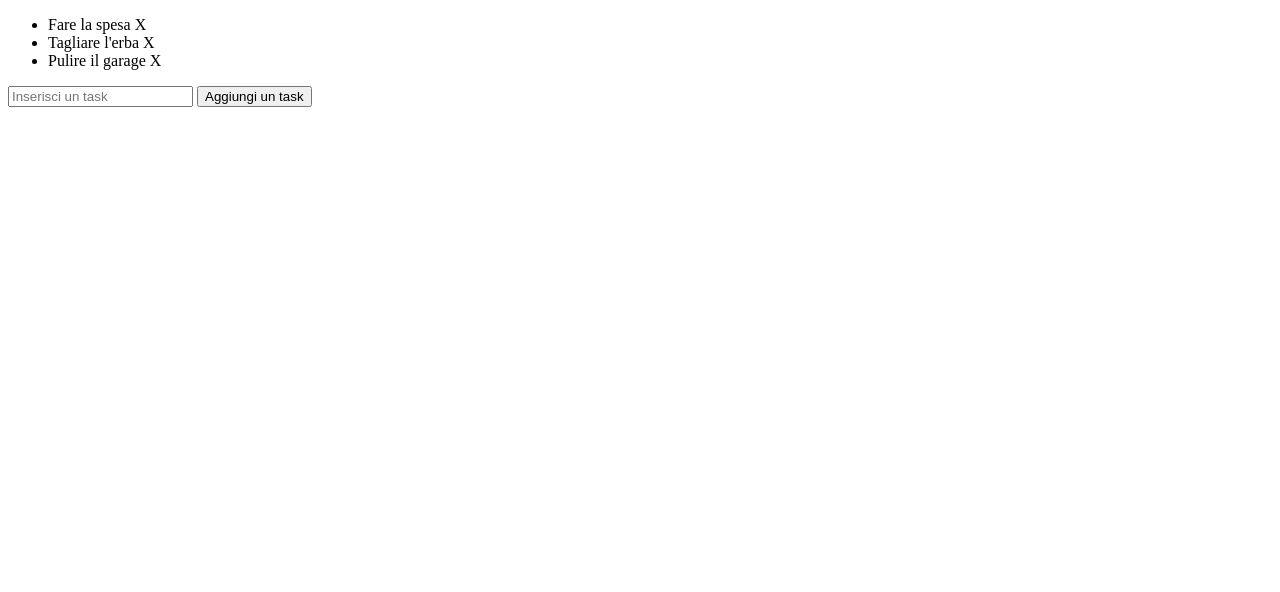
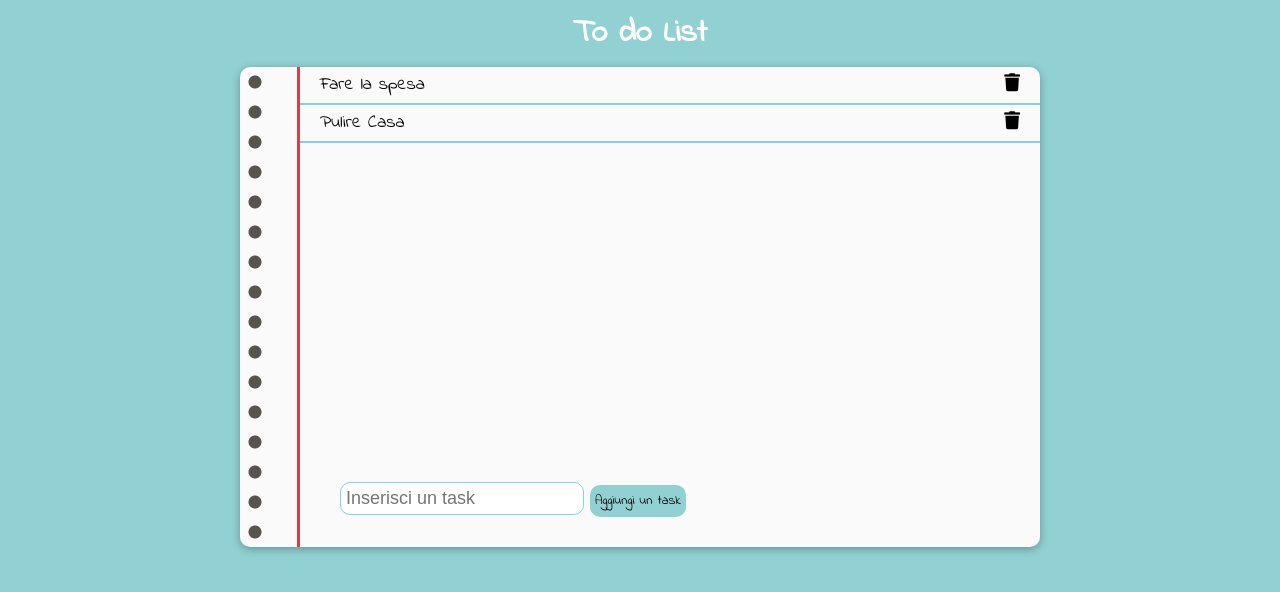
Before and after one commit to filippogarota96/vue-todolist, a plain HTML site: page index.html in a window 1280 px wide. Drawn offline with nearby package versions, Linux system fonts and the light colour scheme.

Commit message:
Stile aggiunto

```diff
--- a/css/style.css
+++ b/css/style.css
@@ -0,0 +1,86 @@
+* {
+  margin: 0;
+  padding: 0;
+  box-sizing: border-box;
+}
+
+body {
+background: #91D1D3;
+font-family: 'Indie Flower', cursive;
+}
+header {
+background-color: tranparent;
+
+}
+.title {
+  width: 30%;
+  margin: auto;
+  text-align: center;
+  padding: 10px 0;
+  color: #fff;
+}
+.container {
+  position: relative;
+  width: 90%;
+  max-width: 800px;
+  min-width: 400px;
+  height: 480px;
+  margin: 0 auto;
+  background: #fafafa;
+  border-radius: 10px;
+  box-shadow: 0 2px 8px rgba(0,0,0,.3);
+  overflow: hidden;
+}
+.container::before {
+  content: '';
+  position: absolute;
+  top: 0; bottom: 0; left: 0;
+  width: 60px;
+  background: radial-gradient(#575450 6px, transparent 7px) repeat-y;
+  background-size: 30px 30px;
+  border-right: 3px solid #D44147;
+  box-sizing: border-box;
+}
+
+
+.add-controls {
+  position: absolute;
+  bottom: 30px;
+  left: 100px;
+}
+.add-controls input {
+  border: none;
+  border: 1px solid skyblue;
+  border-radius: 10px;
+  padding: 5px;
+  font-size: 18px;
+}
+.add-controls button {
+  border: none;
+  height: 32px;
+  padding: 0 5px;
+  border-radius: 10px;
+  background-color: #91D1D3;
+  cursor: pointer;
+  font-family: 'Indie Flower', cursive;
+}
+
+.add-controls input:focus, .add-controls button:focus {
+  outline: none;
+}
+.todo {
+  list-style: none;
+  margin-left: 60px;
+}
+
+.todo li {
+  font-size: 18px;
+  border-bottom: 2px solid skyblue;
+  padding: 5px 0;
+  padding-left: 20px;
+  display: flex;
+  justify-content: space-between;
+}
+span {
+  margin-right: 20px;
+}
--- a/index.html
+++ b/index.html
@@ -6,17 +6,31 @@
   <meta http-equiv="X-UA-Compatible" content="ie=edge">
   <!-- development version, includes helpful console warnings -->
   <script src="https://cdn.jsdelivr.net/npm/vue@2/dist/vue.js"></script>
+  <link rel="preconnect" href="https://fonts.gstatic.com">
+  <link rel="stylesheet" href="https://cdnjs.cloudflare.com/ajax/libs/font-awesome/5.15.3/css/all.min.css" integrity="sha512-iBBXm8fW90+nuLcSKlbmrPcLa0OT92xO1BIsZ+ywDWZCvqsWgccV3gFoRBv0z+8dLJgyAHIhR35VZc2oM/gI1w==" crossorigin="anonymous" />
+  <link href="https://fonts.googleapis.com/css2?family=Indie+Flower&display=swap" rel="stylesheet">
   <link rel="stylesheet" href="css/style.css">
   <title>Document</title>
 </head>
 <body>
+  <header>
+    <div class="title">
+      <h1>To do List</h1>
+    </div>
+  </header>
+  <main>
+    <div class="container">
       <div id="app">
-    <ul v-if="tasks.length > 0">
-      <li v-for="(item, index) in tasks">{{item}} <span @click="deleteItem(index)">X</span></li>
+        <ul v-if="tasks.length > 0" class="todo">
+          <li v-for="(item, index) in tasks">{{item}} <span @click="deleteItem(index)"><i class="fas fa-trash"></i></span></li>
         </ul>
+      <div class="add-controls">
         <input type="text" placeholder="Inserisci un task" v-model ="newTask" v-on:keydown.13 = "addTask">
         <button type="button" @click="addTask">Aggiungi un task</button>
       </div>
+      </div>
+    </div>
+  </main>
   <script src="js/script.js" charset="utf-8"></script>
 </body>
 </html>
--- a/js/script.js
+++ b/js/script.js
@@ -2,7 +2,7 @@ var app = new Vue(
  {
    el: '#app',
    data: {
-     tasks:['Fare la spesa', "Tagliare l'erba", "Pulire il garage"],
+     tasks:["Fare la spesa", "Pulire Casa"],
      newTask: ""
    },
    methods: {
```
Also changed, not shown: img/background (2).jpg (added), img/download.png (added), img/post-it.jpg (added). Lines whose indentation alone changed are shown as unchanged.
